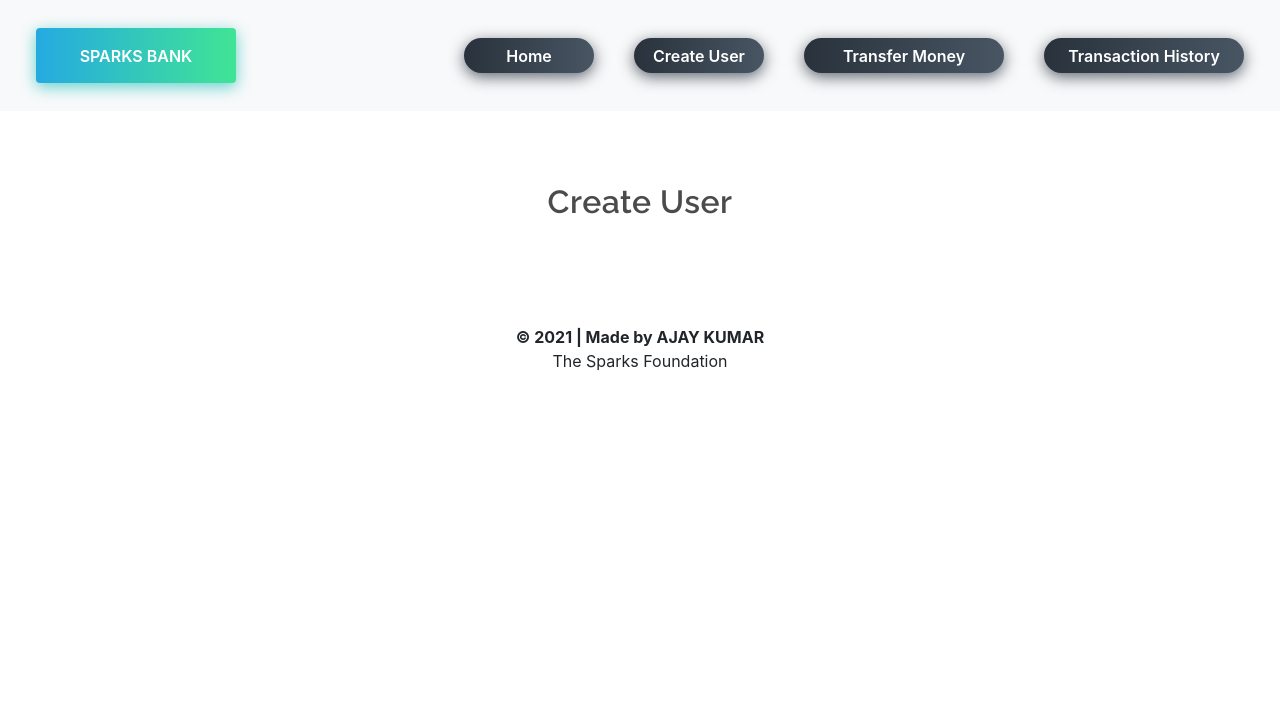
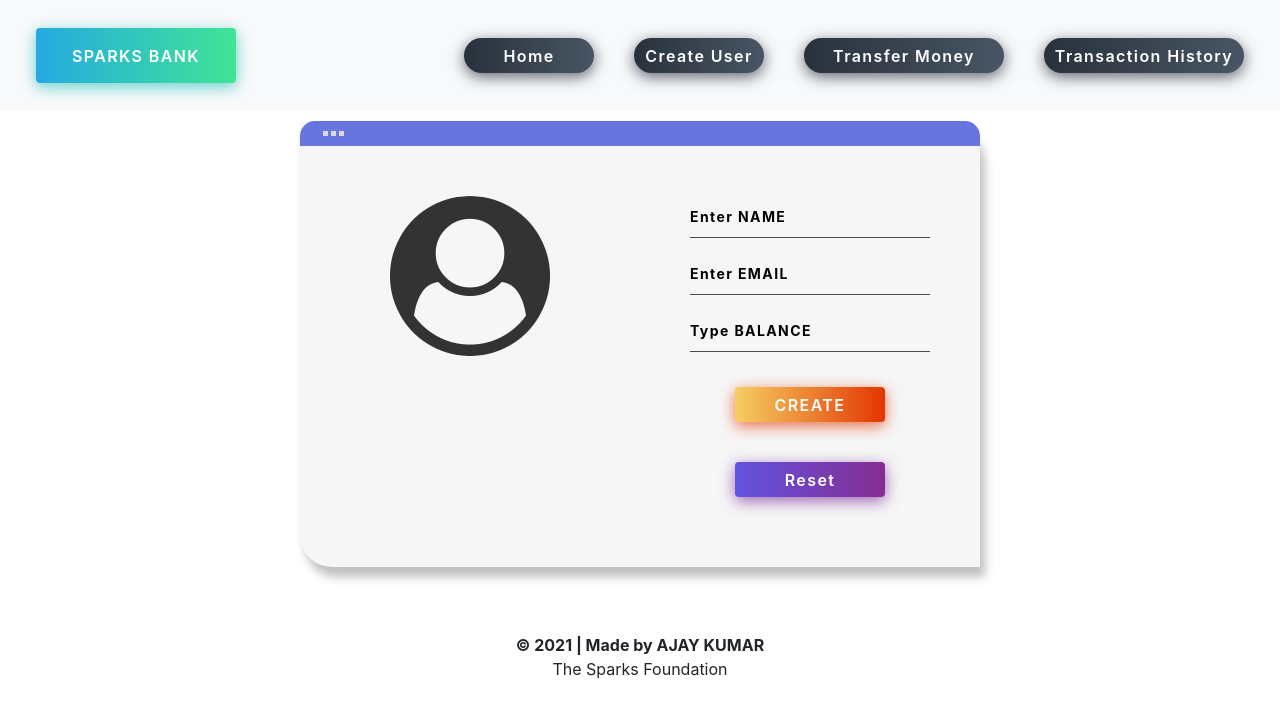
Before and after one commit to AJAYKR00KJ/Banking_System, a PHP site: page /createuser.php in a window 1280 px wide. Shown: the top 718 px of the page. Run offline with PHP 8.4, Linux system fonts and the light colour scheme.

Commit message:
added createuser.php

```diff
--- /dev/null
+++ b/assets/css/createuser.css
@@ -0,0 +1,129 @@
+button,input {
+  font-weight: 700;
+  letter-spacing: 1.4px;
+}
+.background {
+  width: 100%;
+  display: flex;
+}
+
+.container {
+  flex: 0 1 700px;
+  width: 100%;
+  margin: auto;
+  padding: 10px;
+}
+
+.screen {
+  position: relative;
+  background: #f6f6f6;
+  border-bottom-left-radius: 32px;
+  border-top-right-radius: 32px;
+
+  box-shadow: 5px 10px 10px rgba(0, 0, 0, .25);
+}
+
+.screen-header {
+  display: flex;
+  align-items: center;
+  padding: 10px 20px;
+  background: #6975DE;
+  border-top-left-radius: 15px;
+  border-top-right-radius: 15px;
+}
+
+.screen-header-right {
+  display: flex;
+}
+
+.screen-header-ellipsis {
+  width: 5px;
+  height: 5px;
+  margin-left: 3px;
+  border-radius: 0px;
+  background: #d9d9d9;
+}
+
+.screen-body {
+  display: flex;
+}
+
+.screen-body-item {
+  flex: 1;
+  padding: 50px;
+}
+.app-form-group {
+  margin-bottom: 15px;
+}
+
+.app-form-group.button {
+  margin-bottom: 0;
+  text-align: right;
+  position: absolute;
+  right:40px;
+}
+
+.app-form-control{
+  width: 100%;
+  padding: 10px 0;
+  background: none;
+  border: none;
+  border-bottom: 1px solid #4C4B4B;
+  color: #000000;
+  font-size: 14px;
+  outline: none;
+  transition: border-color .2s;
+}
+
+.app-form-control::placeholder {
+  color: rgb(0, 0, 0);
+}
+
+.app-form-control:focus {
+  border-bottom-color: #4C4B4B;
+}
+
+.app-form-button {
+  background: none;
+  border: none;
+  margin-left: 20px;
+  color: #666;
+  font-size: 14px;
+  cursor: pointer;
+  outline: none;
+}
+
+.app-form-button:hover {
+  color: #262626;
+}
+
+@media screen and (max-width: 520px) {
+  *{
+    letter-spacing:1px;
+  }
+  .container{
+    margin-left: 20px;
+    margin-right: 20px;
+    margin-bottom: 40px;
+  }
+  .screen-body {
+    flex-direction: column;
+  }
+
+  .screen-body-item.left {
+    margin-bottom: 50px;
+  }
+  .app-form-button{
+    margin-top:5px;
+  }
+}
+
+@media screen and (max-width: 600px) {
+  .screen-body {
+    padding: 40px;
+  }
+
+  .screen-body-item {
+    padding: 0;
+  }
+}
--- a/config/dbconfig.php
+++ b/config/dbconfig.php
@@ -3,7 +3,7 @@
 $servername = "localhost";
 $username = "root";
 $password = "";
-$database = "";
+$database = "spark_foundation";
 
 $conn = mysqli_connect($servername, $username, $password, $database);
 	if(!$conn){
--- a/createuser.php
+++ b/createuser.php
@@ -11,25 +11,77 @@
     <link href="https://unpkg.com/aos@2.3.1/dist/aos.css" rel="stylesheet">
     <script src="https://unpkg.com/aos@2.3.1/dist/aos.js"></script>
 
+    <link rel="stylesheet" type="text/css" href="assets/css/createuser.css">
+
     <title>Basic Banking System</title>
   </head>
 
   <body>
 
+
+  <?php
+    include 'config/dbconfig.php';
+
+    if(isset($_POST['submit'])){
+
+
+
+    $name=$_POST['name'];
+    $email=$_POST['email'];
+    $balance=$_POST['balance'];
+    $sql="insert into users(name,email,balance) values('{$name}','{$email}','{$balance}')";
+    $result=mysqli_query($conn,$sql);
+    if($result){
+               echo "<script> alert('Hurray! User created');
+                               window.location='transfermoney.php';
+                     </script>";
+
+    }
+  }
+?>
+
   <?php
   include 'header.php';
   ?>
 
+
+  <div class="background">
   <div class="container">
-        <div class="row">
-                <div class="col-sm-12 col-md">
-                    <div class="heading text-center my-5">
-                        <br/>
-                        <h2>Create User</h2>
-                    </div>
-                </div>
+    <div class="screen">
+      <div class="screen-header">
+        <div class="screen-header-right">
+          <div class="screen-header-ellipsis"></div>
+          <div class="screen-header-ellipsis"></div>
+          <div class="screen-header-ellipsis"></div>
         </div>
+      </div>
+      <div class="screen-body">
+        <div class="screen-body-item left">
+          <img class="img-fluid" src="assets/img/user.png" style="border: none; border-radius: 50%;">
+        </div>
+        <div class="screen-body-item">
+          <form class="app-form" method="post">
+            <div class="app-form-group">
+              <input class="app-form-control" placeholder="Enter NAME" type="text" name="name" required>
+            </div>
+            <div class="app-form-group">
+              <input class="app-form-control" placeholder="Enter EMAIL" type="email" name="email" required>
+            </div>
+            <div class="app-form-group">
+              <input class="app-form-control" placeholder="Type BALANCE" type="number" name="balance" required>
+            </div>
+            <div style="text-align:center;">
+
+            <input type="submit" name="submit" value="CREATE" style="height:35px;border-radius: 4px;" class="btn-hover color-2"></input>
+              <input type="reset" name="reset" valur="RESET" style="height:35px;border-radius: 4px;" class="btn-hover color-7"></input>
+
+            </div>
+          </form>
+        </div>
+      </div>
+    </div>
   </div>
+</div>
 
   <?php
   include 'footer.php';
```
